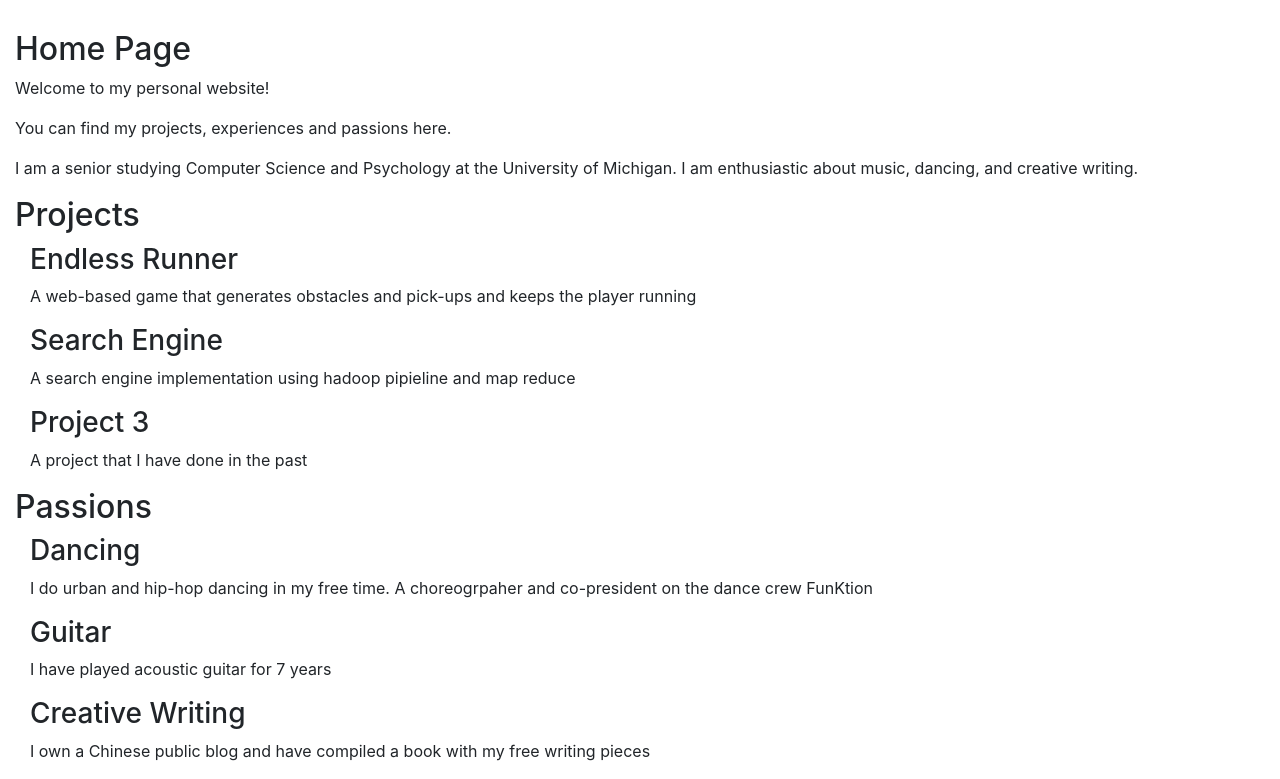
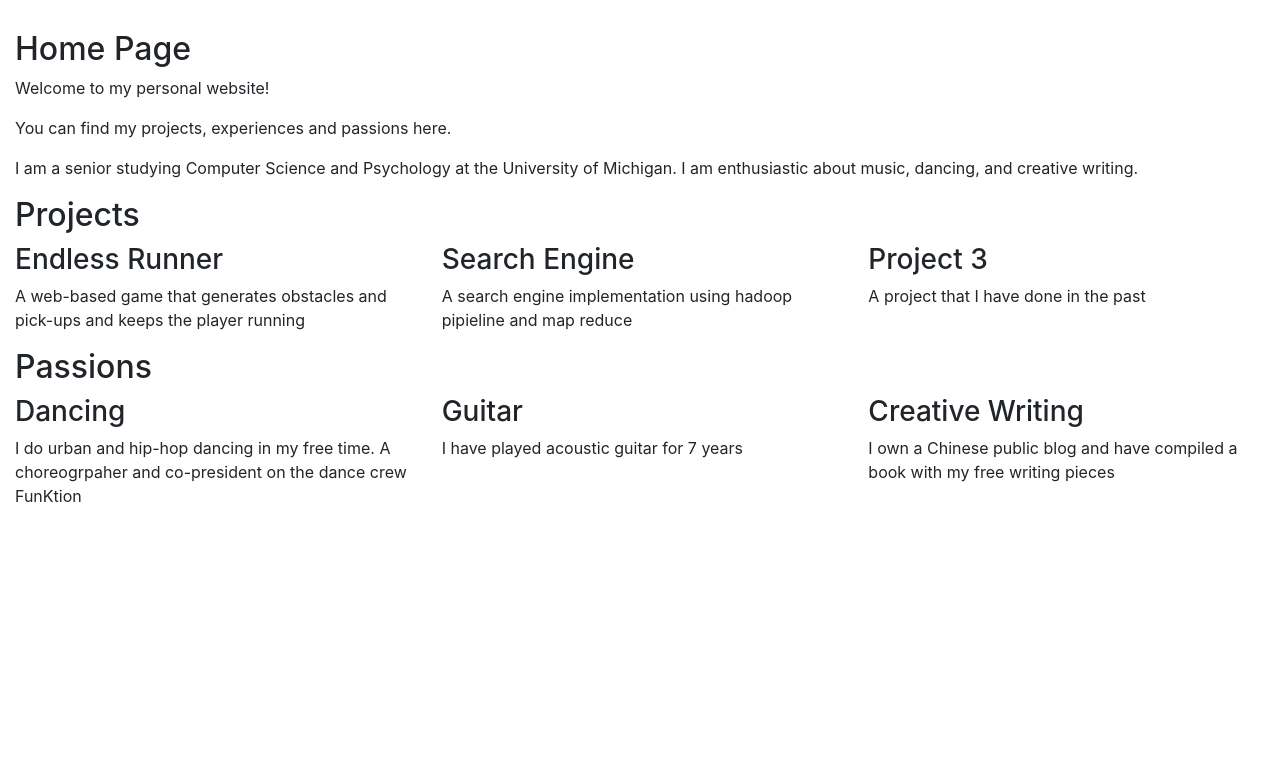
Before and after one commit to kevinpjk/website, a React (Create React App) app: page / in a window 1280 px wide. Shown: the part 458-1237 px from the top of the page. After the commit the page ends 982 px from the top, so only its background shows below. Built offline with nearby package versions, Linux system fonts and the light colour scheme.

Commit message:
Add row col sturcture on homepage

```diff
--- a/src/Home.js
+++ b/src/Home.js
@@ -1,6 +1,6 @@
 import React from 'react'
 import styled from 'styled-components';
-import { Col } from 'react-bootstrap';
+import { Row, Col } from 'react-bootstrap';
 // TODO: a div with three columns on projects (endless runner, search engine, )
 // a div with three columns on interests
 const Styles = styled.div `
@@ -20,6 +20,7 @@ export const Home = () => {
             </div>
             <div className="projects">
                 <h2>Projects</h2>
+                <Row>
                     <Col>
                         <h3>Endless Runner</h3>
                         <p>A web-based game that generates obstacles and pick-ups and keeps the player running</p>
@@ -32,9 +33,11 @@ export const Home = () => {
                         <h3>Project 3</h3>
                         <p>A project that I have done in the past</p>
                     </Col>
+                </Row>
             </div>
             <div className="passions">
                 <h2>Passions</h2>
+                <Row>
                     <Col>
                         <h3>Dancing</h3>
                         <p>I do urban and hip-hop dancing in my free time. A choreogrpaher and co-president on the dance crew FunKtion</p>
@@ -47,6 +50,7 @@ export const Home = () => {
                         <h3>Creative Writing</h3>
                         <p>I own a Chinese public blog and have compiled a book with my free writing pieces</p>
                     </Col>
+                </Row>
             </div>
         </Styles>
     )
--- a/src/components/NavBar.js
+++ b/src/components/NavBar.js
@@ -5,6 +5,7 @@ import styled from 'styled-components';
 const Styles = styled.div `
     .navbar {
         background: none;
+        position: sticky;
     }
 
     .navbar-brand, .navbar-nav .nav-link {
```
Lines whose indentation alone changed are shown as unchanged.
